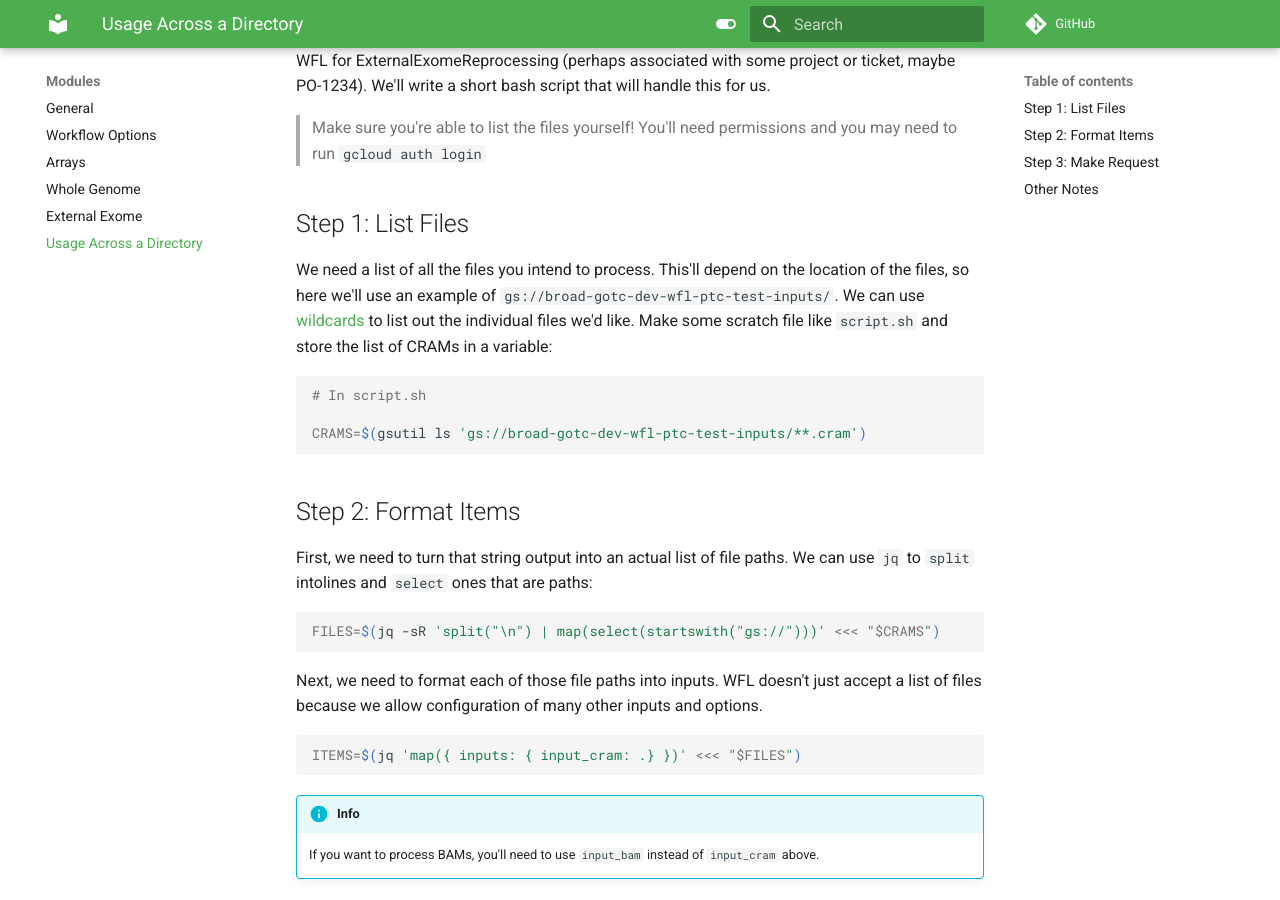
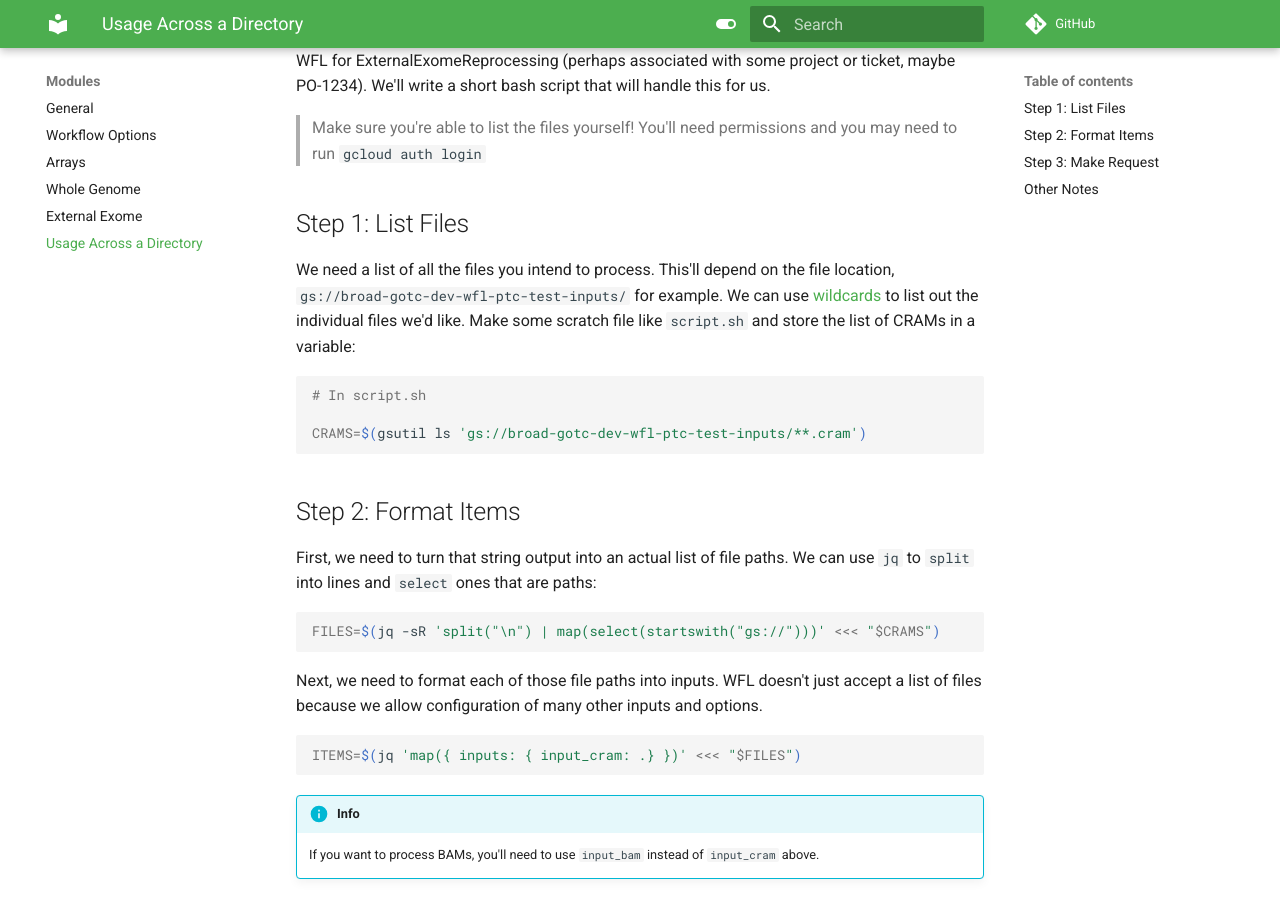
Before and after one commit to broadinstitute/wfl, an MkDocs documentation site: the page built from docs/md/directory-usage.md, in a window 1280 px wide and 900 px high, scrolled down 468 px. Built offline with MkDocs 1.6.1 and Material for MkDocs 9.7.7, drawn with Linux system fonts in a browser that asks for light colours; comment, search, counter and statistics services are not loaded.

Commit message:
[GH-1069] Directory Documentation + Tom's suggestions (#266)
* I realized there wasn't a test for this, so let it be so

* New directory usage page

* update WGS docs

* Note about Cromwells

* Make Ed's suggestions

* More concise code bits

* Grammar

````diff
--- a/docs/md/directory-usage.md
+++ b/docs/md/directory-usage.md
@@ -24,9 +24,8 @@ will handle this for us.
 ## Step 1: List Files
 
 We need a list of all the files you intend to process. This'll depend on the
-location of the files, so here we'll use an example of
-`gs://broad-gotc-dev-wfl-ptc-test-inputs/`. We can use
-[wildcards](https://cloud.google.com/storage/docs/gsutil/addlhelp/WildcardNames)
+file location, `gs://broad-gotc-dev-wfl-ptc-test-inputs/` for example. We can
+use [wildcards](https://cloud.google.com/storage/docs/gsutil/addlhelp/WildcardNames)
 to list out the individual files we'd like. Make some scratch file like
 `script.sh` and store the list of CRAMs in a variable:
 
@@ -39,7 +38,7 @@ CRAMS=$(gsutil ls 'gs://broad-gotc-dev-wfl-ptc-test-inputs/**.cram')
 ## Step 2: Format Items
 
 First, we need to turn that string output into an actual list of file paths.
-We can use `jq` to `split` intolines and `select` ones that are paths:
+We can use `jq` to `split` into lines and `select` ones that are paths:
 
 ```bash
 FILES=$(jq -sR 'split("\n") | map(select(startswith("gs://")))' <<< "$CRAMS")
````
